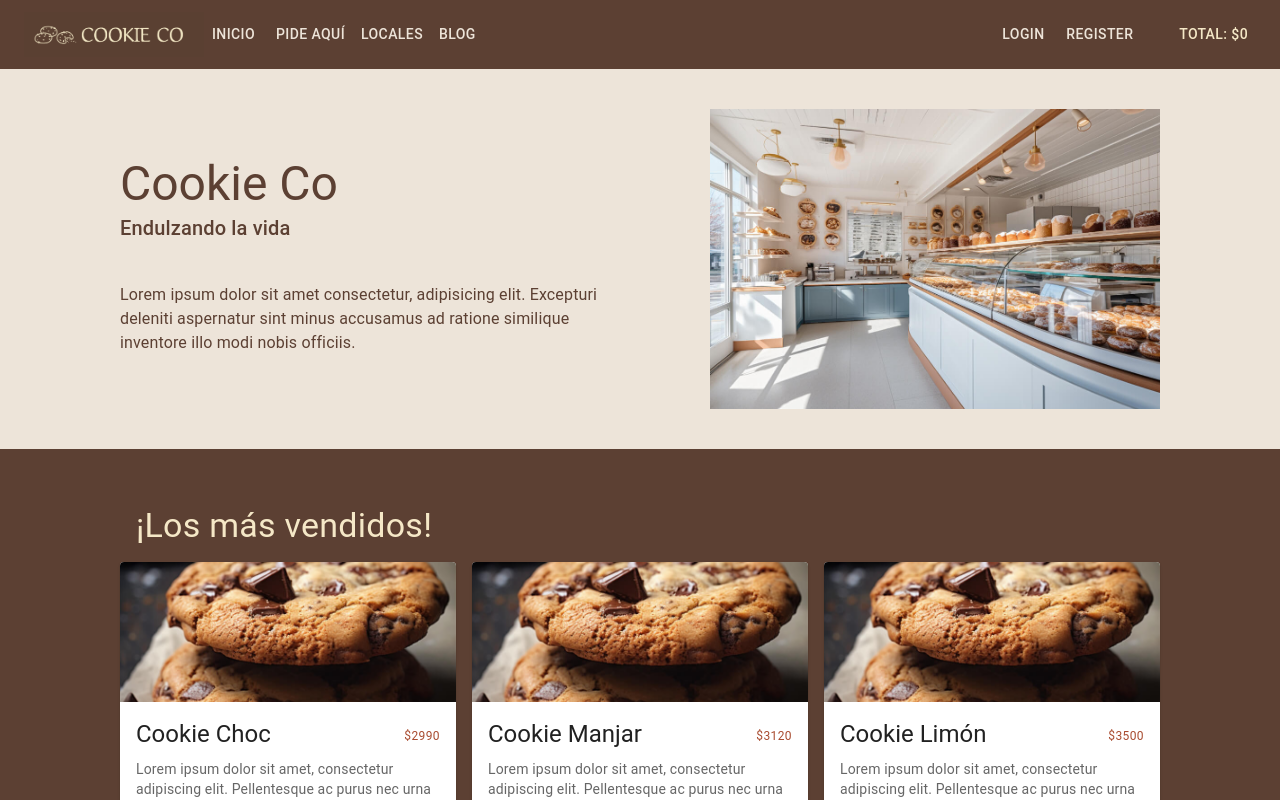
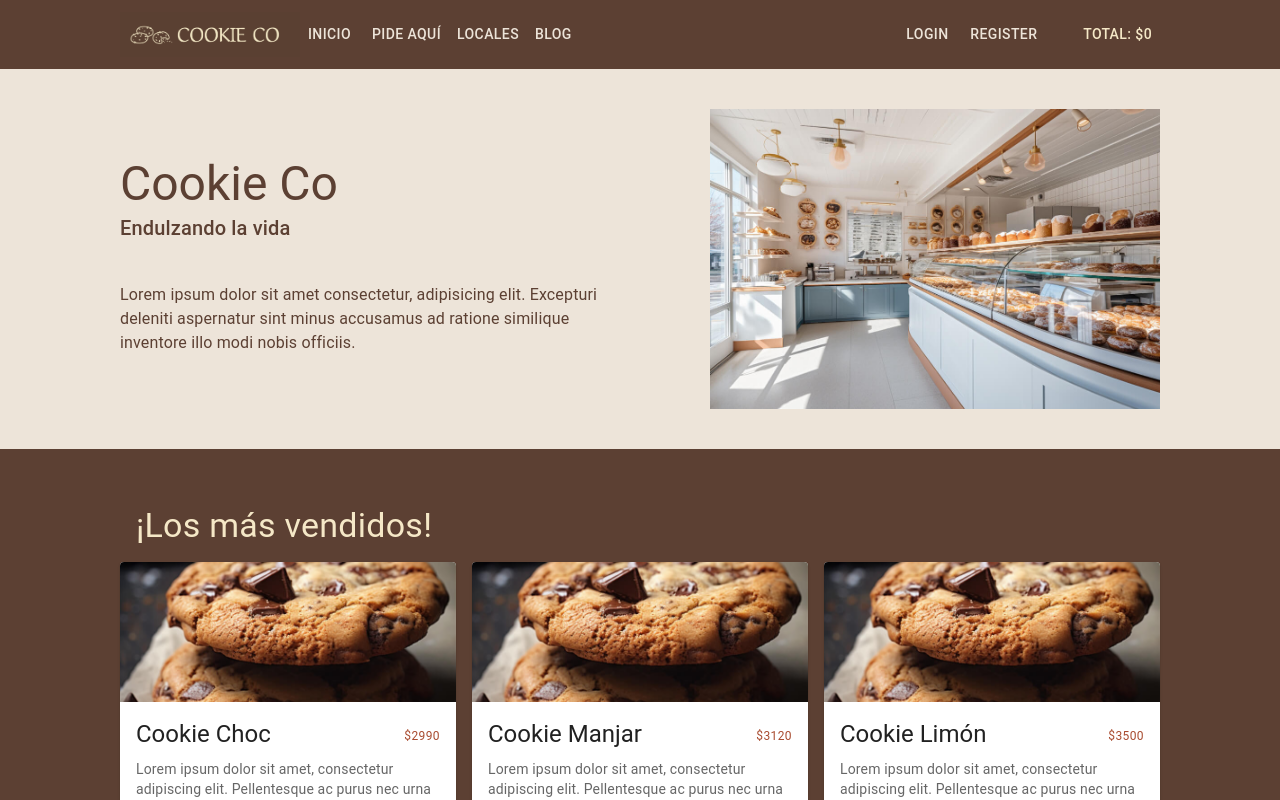
Before and after one commit to camilahurtadoc/Cookie_Co, a React (Vite) app in the folder Cookie_Co_front/: page / in a window 1280 px wide. Shown: the top 800 px of the page. Built offline with nearby package versions, Linux system fonts and the light colour scheme; some icons are missing.

Commit message:
fixed navbar padding

```diff
--- a/Cookie_Co_front/src/components/Navbar/Navbar.jsx
+++ b/Cookie_Co_front/src/components/Navbar/Navbar.jsx
@@ -67,9 +67,8 @@ function ResponsiveAppBar() {
     return (
         <ThemeProvider theme={theme}>
 
-
-            <AppBar position="static" sx={{ width: '100%' }}>
-                <Container maxWidth="xl">
+            <AppBar position="static" sx={{ width: '100%', px: 12 }}>
+                <Container maxWidth="xl" >
                     <Toolbar disableGutters>
                         <Box
                             component='img'
@@ -77,24 +76,6 @@ function ResponsiveAppBar() {
                             alt='logo'
                             src={logoHorizontal}
                         />
-                        {/* <AdbIcon sx={{ display: { xs: 'none', md: 'flex' }, mr: 1 }} /> */}
-                        {/* <Typography
-                            variant="h6"
-                            noWrap
-                            component="a"
-                            href="#app-bar-with-responsive-menu"
-                            sx={{
-                                mr: 2,
-                                display: { xs: 'none', md: 'flex' },
-                                fontFamily: 'monospace',
-                                fontWeight: 700,
-                                letterSpacing: '.3rem',
-                                color: 'primary',
-                                textDecoration: 'none',
-                            }}
-                        >
-                            AAAA
-                        </Typography> */}
 
                         <Box sx={{ flexGrow: 1, display: { xs: 'flex', md: 'none' } }} >
                             <IconButton
@@ -151,25 +132,6 @@ function ResponsiveAppBar() {
                             alt='logo'
                             src={logoHorizontal}
                         />
-                        {/* <AdbIcon sx={{ display: { xs: 'flex', md: 'none' }, mr: 1 }} /> */}
-                        {/* <Typography
-                            variant="h5"
-                            noWrap
-                            component="a"
-                            href="#app-bar-with-responsive-menu"
-                            sx={{
-                                mr: 2,
-                                display: { xs: 'flex', md: 'none' },
-                                flexGrow: 1,
-                                fontFamily: 'monospace',
-                                fontWeight: 700,
-                                letterSpacing: '.3rem',
-                                color: 'inherit',
-                                textDecoration: 'none',
-                            }}
-                        >
-                            LOGO
-                        </Typography> */}
                         <Box sx={{ flexGrow: 1, display: { xs: 'none', md: 'flex' } }}>
                             {/* {pages.map((page) => (
                                 <Button
@@ -265,8 +227,6 @@ function ResponsiveAppBar() {
                             </Menu>
                         </Box> */}
 
-
-
                         {/* <Divider orientation="vertical" variant="middle" sx={{ color: '#EDE4D9', m: 1, height: '50px' }}  ></Divider> */}
                         <Box sx={{ ml: 3, display: 'flex', alignItems: 'center' }}>
                             {
```
